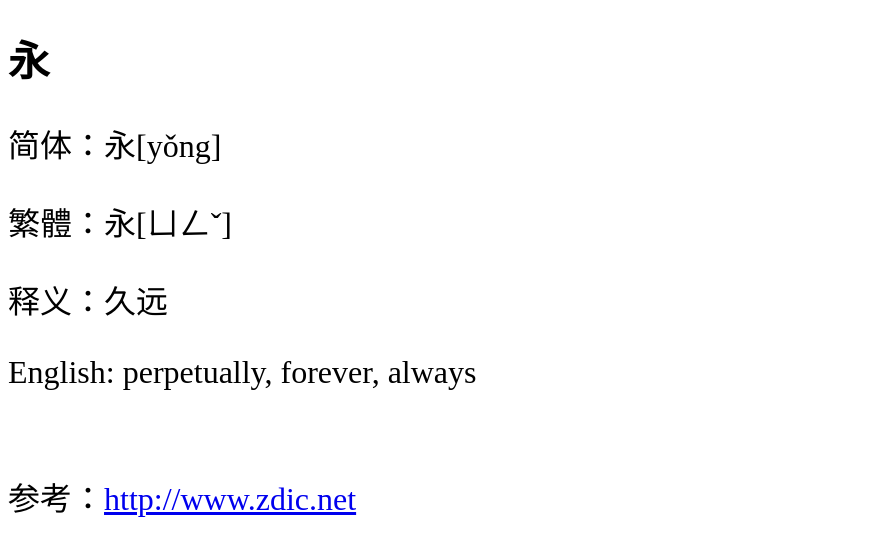
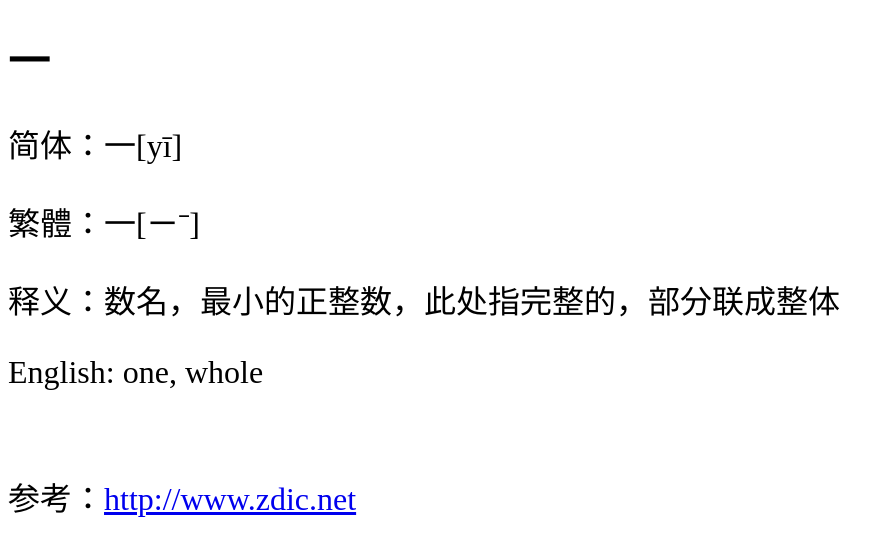
Before and after one commit to shengzhe/livecalligraphy, a Jekyll site: the page built from _posts/2012-08-31-LanTing-243.html, in a window 1280 px wide. Shown: the top 556 px of the page, without its empty margins (0-894 px from the left). Built offline with Jekyll 4.4.1, drawn with Linux system fonts in a browser that asks for light colours; Markdown is read by kramdown in place of the engine named in the settings.

Commit message:
Update 2012-08-31-LanTing-243.html

```diff
--- a/_posts/2012-08-31-LanTing-243.html
+++ b/_posts/2012-08-31-LanTing-243.html
@@ -1,11 +1,11 @@
 ---
 layout: default
-title: 兰亭集序第1个字 (1st character of Lan Ting)
+title: 兰亭集序第243个字 (243 character of Lan Ting)
 ---
-<h1>永</h1>
-<p>简体：永[yǒng]</p>
-<p>繁體：永[ㄩㄥˇ]</p>
-<p>释义：久远</p>
-<p>English: perpetually, forever, always</p>
+<h1>一</h1>
+<p>简体：一[yī]</p>
+<p>繁體：一[ㄧˉ]</p>
+<p>释义：数名，最小的正整数，此处指完整的，部分联成整体</p>
+<p>English: one, whole</p>
 <br/>
-<p>参考：<a href="http://www.zdic.net/zd/zi/ZdicE6ZdicB0ZdicB8.htm">http://www.zdic.net</a></p>
+<p>参考：<a href="http://www.zdic.net/z/14/js/4E00.htm">http://www.zdic.net</a></p>
```
